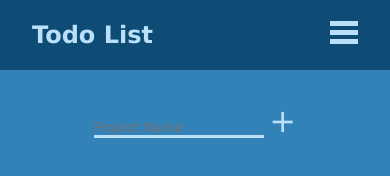
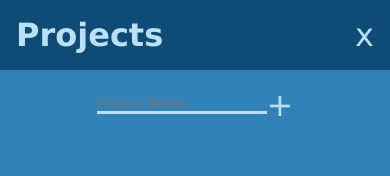
Before and after one commit to clements50/todo-list, a website built with webpack: page dist/index.html in a window 390 px wide. Both pictures are taken after a click on the element 344 px from the left and 35 px from the top of the page. Built offline with nearby package versions, Linux system fonts and the light colour scheme.

Commit message:
tweak design and finish nav functionality

```diff
--- a/src/modules/dom.js
+++ b/src/modules/dom.js
@@ -1,11 +1,21 @@
 const domStuff = (() => {
 
 const hamburger = document.querySelector('.hamburger');
-const projectSection = document.querySelector('.projects')
+const projectSection = document.querySelector('.projects');
+const addTaskBtn = document.querySelector('.add-task');
+const projectExit = document.querySelector('.exit-btn')
 
 hamburger.addEventListener('click', () => {
-  projectSection.classList.toggle('active')
+  projectSection.classList.add('active')
 });
+
+addTaskBtn.addEventListener('click', () => {
+   addTaskBtn.classList.toggle('add-task-active');
+})
+
+projectExit.addEventListener('click', () => {
+  projectSection.classList.remove('active');
+})
 
 })();
 
```
Also changed, not shown: dist/css/index.css, dist/index.html, dist/main.js.
